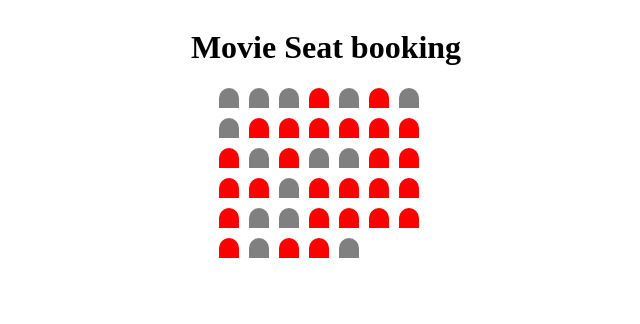
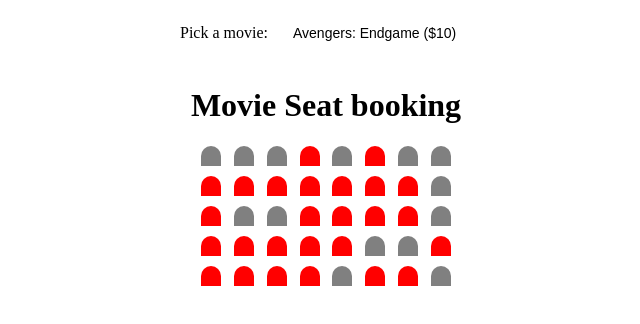
Before and after one commit to gromen/movieSeatBooking, a website built with Vite: page index.html in a window 1280 px wide. Shown: the whole page, without its empty margins (314-954 px from the left). Built offline with nearby package versions, Linux system fonts and the light colour scheme.

Commit message:
refactor: Fix TS types in seat.ts

```diff
--- a/index.html
+++ b/index.html
@@ -7,9 +7,20 @@
     <title>Vite App</title>
   </head>
   <body>
+    <header>
+      <div class="movie-container">
+        <label for="movie">Pick a movie:</label>
+        <select id="movie">
+          <option value="10">Avengers: Endgame ($10)</option>
+          <option value="12">Joker ($12)</option>
+          <option value="8">Toy Story 4 ($8)</option>
+          <option value="9">The Lion King ($9)</option>
+        </select>
+      </div>
+    </header>
     <main class="c-seatBooking js-c-seatBooking">
       <div class="c-seatBooking__seats"></div>
     </main>
-    <script type="module" src="/src/main.js"></script>
+    <script type="module" src="/src/main.ts"></script>
   </body>
 </html>
--- a/src/js/components/seat.js
+++ b/src/js/components/seat.ts
@@ -1,14 +1,18 @@
 export default class Seat {
   CSS_SEAT_SELECTED = 'c-seatBooking__seat--selected';
   CSS_SEAT_OCCUPIED = 'c-seatBooking__seat--occupied';
+  ALL_SEATS_AMOUNT = 40;
 
-  constructor(classContainer) {
+  container:HTMLElement | null;
+  seats:Array<HTMLElement>;
+
+  constructor(classContainer: string) {
     this.container = document.querySelector(classContainer);
-    this.mount();
+    this.mountAllSeats();
+    this.seats = [...this.container!.querySelectorAll('.js-c-seatBooking__seat')] as Array<HTMLElement>;
   }
 
   mount() {
-    this.mountAllSeats();
     this.mountOccupiedSeats();
     this.attachEvents();
   }
@@ -30,17 +34,15 @@ export default class Seat {
   mountAllSeats() {
     let seat;
 
-    for (let i = 0; i < 40; i++) {
+    for (let i = 0; i < this.ALL_SEATS_AMOUNT; i++) {
       seat = document.createElement('div');
       seat.setAttribute('class', 'c-seatBooking__seat js-c-seatBooking__seat');
-      this.container.appendChild(seat);
+      this.container!.appendChild(seat);
     }
   }
 
   mountOccupiedSeats() {
-    this.seats = [...document.querySelectorAll('.js-c-seatBooking__seat')];
-
-    for (let i = 0; i < 40; i++) {
+    for (let i = 0; i < this.ALL_SEATS_AMOUNT; i++) {
       this.seats[Math.floor(Math.random() * 39 + 1)].classList.add(this.CSS_SEAT_OCCUPIED);
     }
   }
--- a/src/main.js
+++ b/src/main.ts
@@ -3,8 +3,8 @@ import './scss/style.scss';
 import './js/test';
 import Seats from './js/components/seat';
 
-document.querySelector('.js-c-seatBooking').innerHTML = `
+document.querySelector('.js-c-seatBooking')!.innerHTML = `
   <h1>Movie Seat booking</h1>
   <div class="c-seatBooking__seats js-c-seatBooking__seats"></div>
 `
-new Seats('.js-c-seatBooking__seats');
+new Seats('.js-c-seatBooking__seats').mount();
--- a/src/scss/style.scss
+++ b/src/scss/style.scss
@@ -15,7 +15,8 @@
   &__seats {
     display: flex;
     flex-wrap: wrap;
-    width: 215px;
+    width: 250px;
+    justify-content: space-between;
   }
 
   &__seat {
@@ -27,7 +28,7 @@
     width: 20px;
     background: grey;
 
-    &:nth-child(7) {
+    &:nth-child(8n) {
       margin-right: 0;
     }
 
@@ -40,3 +41,22 @@
     }
   }
 }
+
+.movie-container {
+  margin: 20px auto;
+  display: flex;
+  justify-content: center;
+  align-items: center;
+}
+
+select {
+  background-color: #fff;
+  border: 0;
+  border-radius: 5px;
+  font-size: 14px;
+  margin-left: 10px;
+  padding: 5px 15px 5px 15px;
+  -moz-appearance: none;
+  -webkit-appearance: none;
+  appearance: none;
+}
--- a/tsconfig.json
+++ b/tsconfig.json
@@ -13,9 +13,12 @@
     "strict": true,
     "forceConsistentCasingInFileNames": true,
     "noUnusedLocals": true,
+    "noImplicitAny": false,
     "lib": [
       "es6",
-      "es2017.object"
+      "es2017.object",
+      "dom",
+      "dom.iterable",
     ],
     "types": [
       "node"
```
